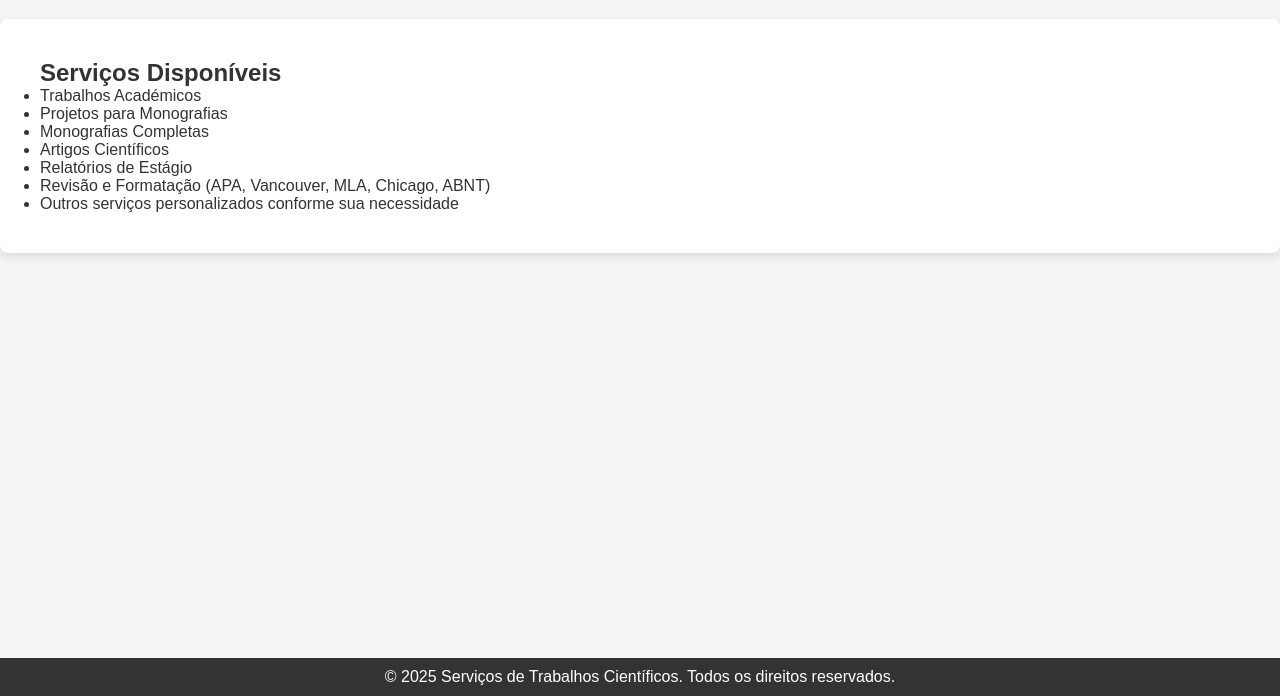
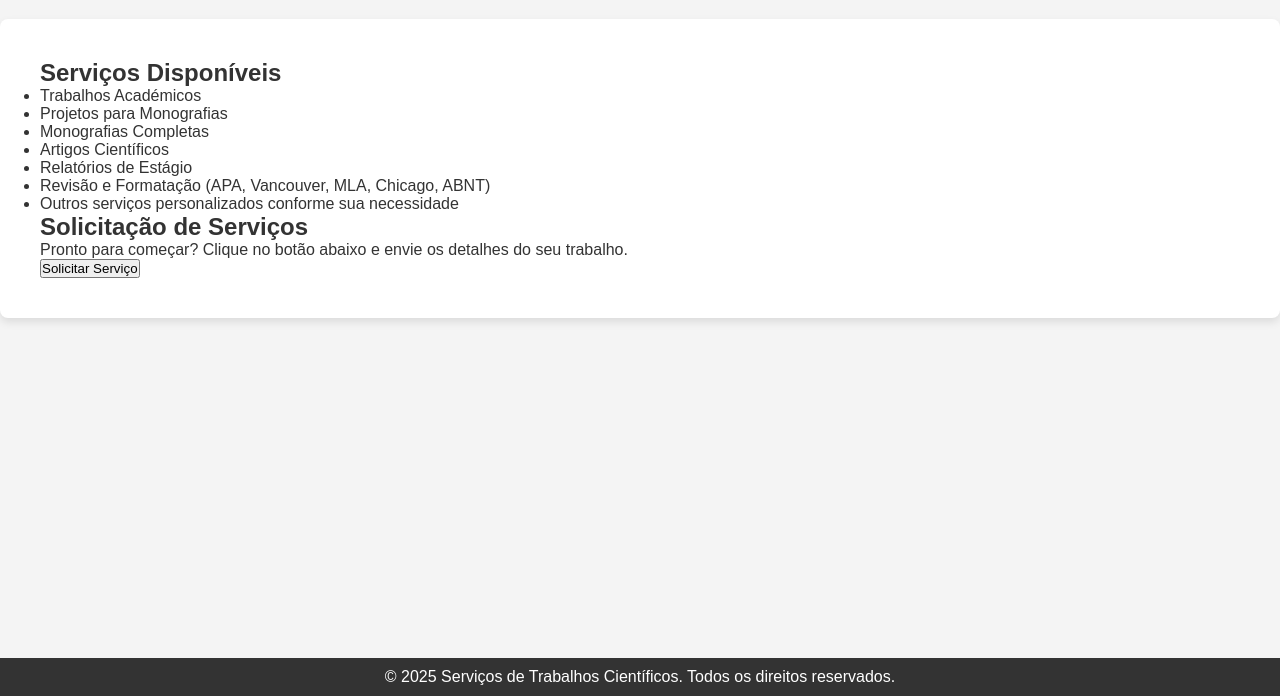
Before and after one commit to Bah2004/servicos_trabalhos_cientificos, a plain HTML site: page servicos.html in a window 1280 px wide. Shown: the part 104-800 px from the top of the page. Drawn offline with Linux system fonts and the light colour scheme.

Commit message:
Update servicos.html

```diff
--- a/servicos.html
+++ b/servicos.html
@@ -31,6 +31,13 @@
         <li>Outros serviços personalizados conforme sua necessidade</li>
       </ul>
     </section>
+    <section>
+  <h2>Solicitação de Serviços</h2>
+  <p>Pronto para começar? Clique no botão abaixo e envie os detalhes do seu trabalho.</p>
+  <a href="solicitacao.html">
+    <button>Solicitar Serviço</button>
+  </a>
+</section>
   </main>
 
   <footer>
```
